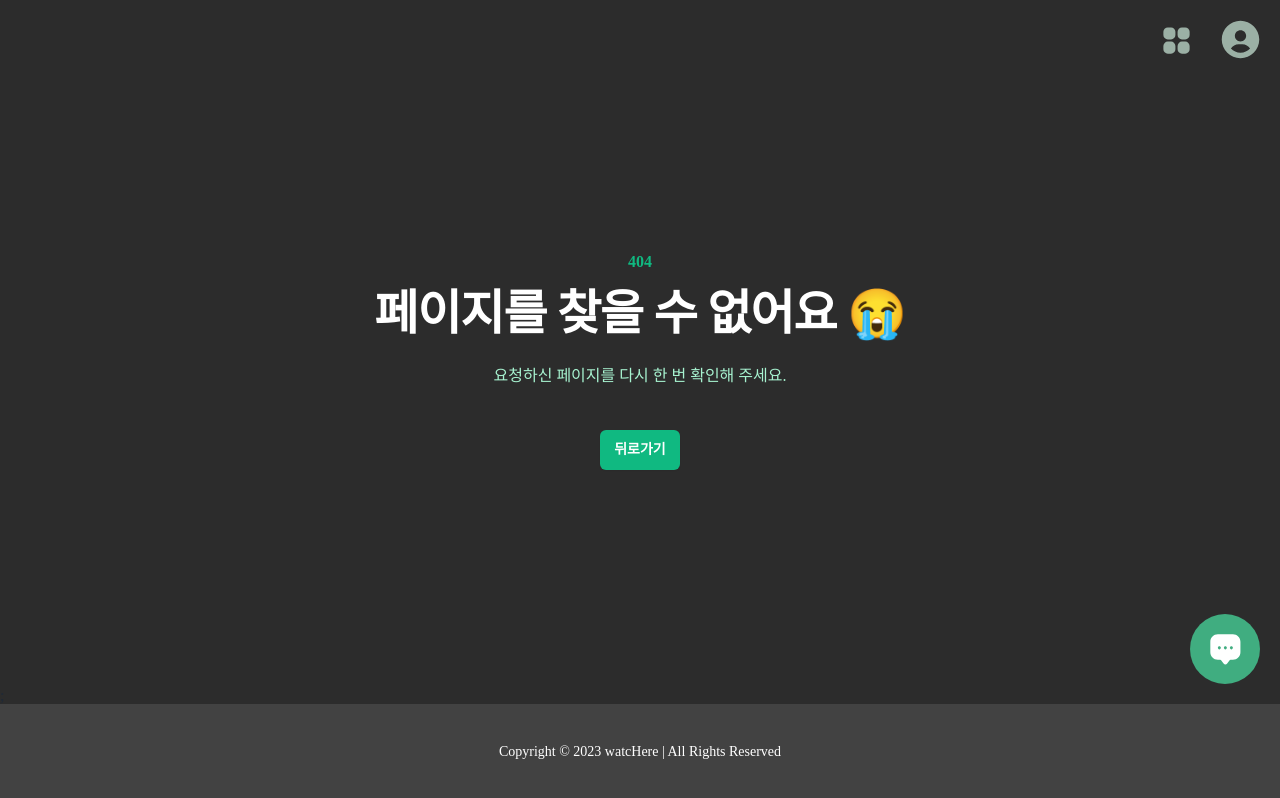
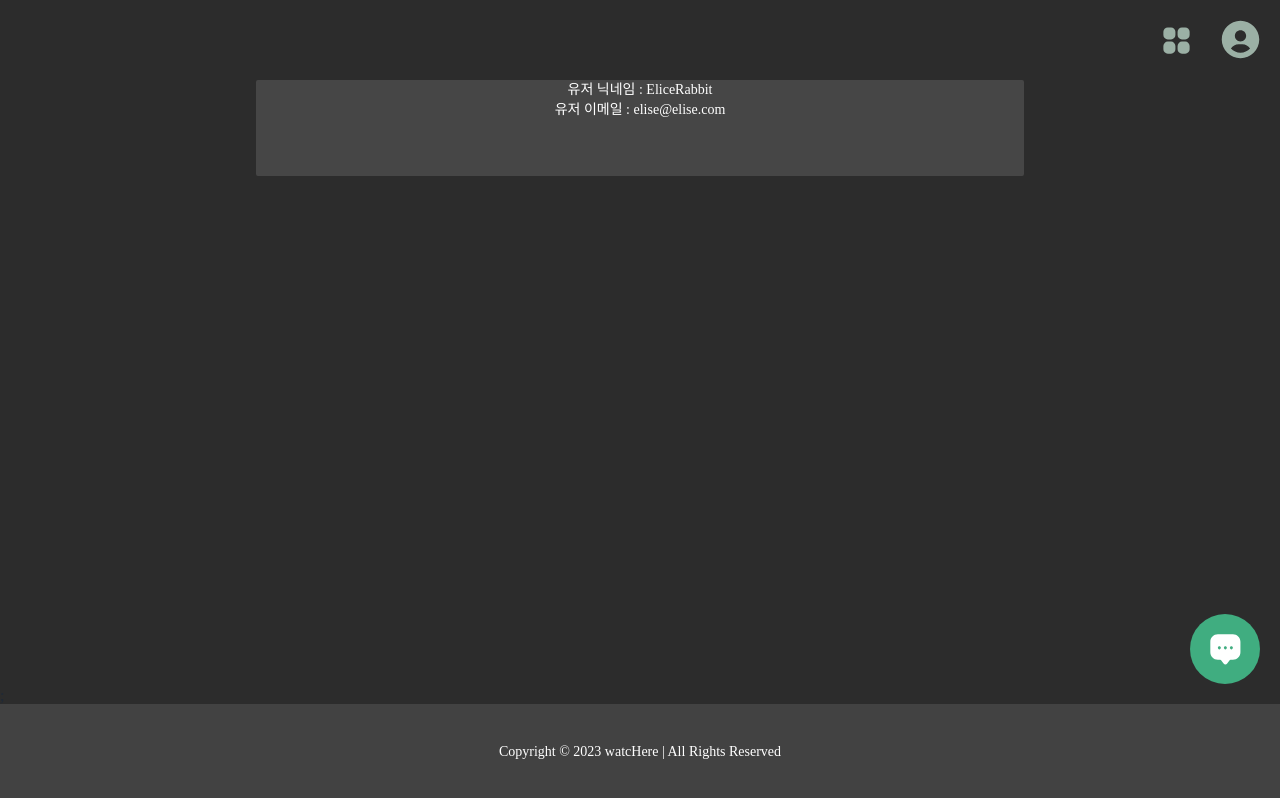
Before and after one commit to 9woody5/watcHere, a React (Vite) app: page /Users in a window 1280 px wide. Before the commit this address had no page. Built offline with nearby package versions, Linux system fonts and the light colour scheme; a web font is replaced by a local one.

Commit message:
feat(myPage) : mypage UI :

```diff
--- a/src/App.jsx
+++ b/src/App.jsx
@@ -11,6 +11,7 @@ import ErrorPage from "./Common/Error";
 import AdmimMain from "./Pages/AdminMain";
 import ContentCategory from "./Components/CategoryContent";
 import LoginPage from "./Pages/LoginPage";
+import UsersPage from "./Pages/UsersPage";
 import { footerEnabledRecoil } from "./Common/CommonAtom";
 import { navEnabledRecoil } from "./Common/CommonAtom";
 import { useRecoilState } from "recoil";
@@ -33,6 +34,7 @@ function App() {
               <Route path="/Admin" element={<AdmimMain />} />
               <Route path="/Category" element={<ContentCategory />} />
               <Route path="/Login" element={<LoginPage />} />
+              <Route path="/Users" element={<UsersPage />} />
               <Route path="/*" element={<ErrorPage to="/" />} />
             </Routes>
           </div>
--- /dev/null
+++ b/src/Components/Users/UsersBookmark.jsx
@@ -0,0 +1,3 @@
+const UsersBookmark = () => {};
+
+export default UsersBookmark;
--- /dev/null
+++ b/src/Components/Users/UsersProfile.jsx
@@ -0,0 +1,16 @@
+const UsersProfile = () => {
+  return (
+    <section className="border border-white rounded-sm bg-custom-middle-gray w-[60%] h-[auto] ">
+      <div className="profile-setting"></div>
+      <div className="user-profile flex justify-center font-normal text-center text-sm h-24 text-white">
+        <div className="user-profile-photo"></div>
+        <div className="user-profile-name">
+          <h2>유저 닉네임 : EliceRabbit</h2>
+          <p>유저 이메일 : elise@elise.com</p>
+        </div>
+      </div>
+    </section>
+  );
+};
+
+export default UsersProfile;
--- /dev/null
+++ b/src/Components/Users/UsersReview.jsx
@@ -0,0 +1,3 @@
+const UsersReview = () => {};
+
+export default UsersReview;
--- a/src/Pages/LoginPage.jsx
+++ b/src/Pages/LoginPage.jsx
@@ -30,7 +30,7 @@ const LoginPage = () => {
 
   return (
     <div className="wrap login-select relative h-screen w-screen bg-cover bg-[url('../src/assets/img/login_background_img.jpeg')]">
-      <div className="absolute top-0 left-0 w-full h-full bg-custom-gradient">
+      <div className="absolute top-0 left-0 w-full h-[105%] bg-custom-gradient">
         <main className="flex flex-col items-center justify-center">
           <LoginTitle />
           <div className="btn-wrap  text-white font-noto-sans-kr text-[10.699px] mt-[32.097px] mb-[32.097px] w-[445.781px]">
--- /dev/null
+++ b/src/Pages/UsersPage.jsx
@@ -0,0 +1,13 @@
+import UsersProfile from "../Components/Users/UsersProfile";
+import UsersBookmark from "../Components/Users/UsersBookmark";
+import UsersReview from "../Components/Users/UsersReview";
+
+const Users = () => {
+  return (
+    <div className="flex justify-center">
+      <UsersProfile />
+    </div>
+  );
+};
+
+export default Users;
--- a/tailwind.config.js
+++ b/tailwind.config.js
@@ -7,6 +7,7 @@ export default {
         "custom-gray": "#4e4e4e",
         "custom-black": "#000",
         "custom-light-gray": "#a3a3a3",
+        "custom-middle-gray": "rgb(70 70 70)",
         "custom-hover-gray": "#dedede",
       },
       backgroundImage: {
```
